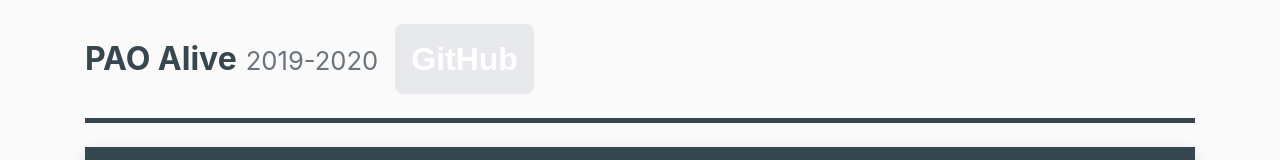
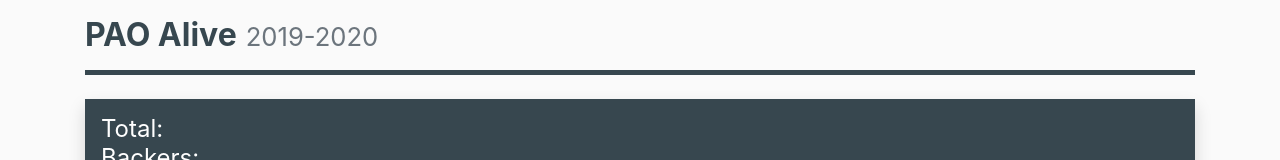
Before and after one commit to pleft/paoalive, a plain HTML site: page index.html in a window 1280 px wide. Shown: the top 160 px of the page. Drawn offline with nearby package versions, Linux system fonts and the light colour scheme; no server answers.

Commit message:
Update index.html

```diff
--- a/index.html
+++ b/index.html
@@ -70,24 +70,6 @@
         #pao-alive-chart {
             width: 99%;
         }
-
-        .button__black {
-            background-color: #333538;
-        }
-        .button {
-            border: 0;
-            text-align: center;
-            display: inline-block;
-            padding: 16px;
-            margin: 8px;
-            color: #FFFFFF;
-            background-color: #E7E9ED;
-            border-radius: 8px;
-            font-family: "proxima-nova-soft", sans-serif;
-            font-weight: 600;
-            text-decoration: none;
-            transition: box-shadow 200ms ease-out;
-        }
     </style>
 </head>
 
@@ -98,7 +80,6 @@
     <h2 id="header">
         <strong>PAO Alive</strong>
         <small class="text-muted">2019-2020</small>
-        <a class="button button__black" href="https://github.com/pleft/paoalive" target="_blank">GitHub</a>
     </h2>
     <div class="row m-b-1">
         <div class="col">
```
